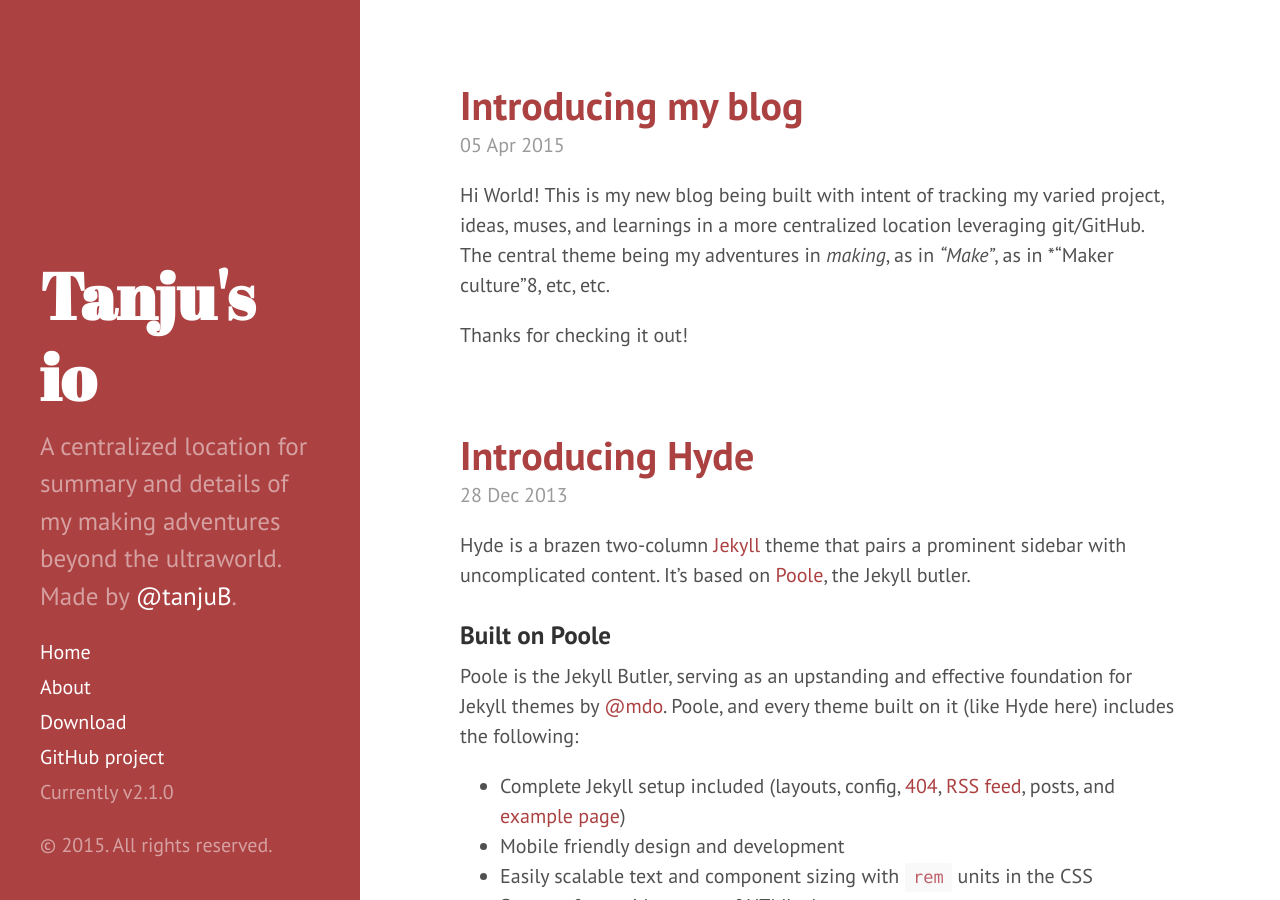
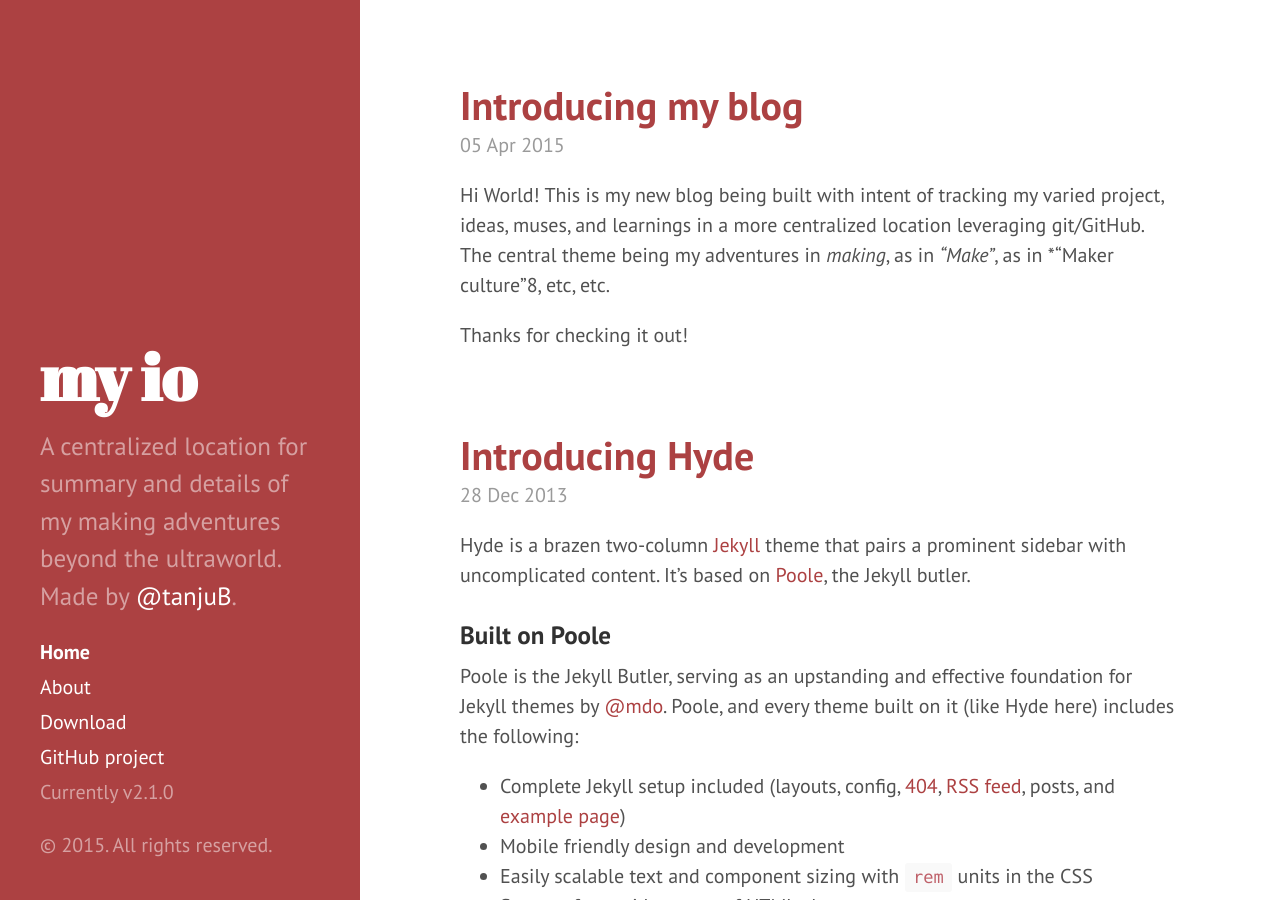
Before and after one commit to tanju-b/tanju-b.github.io, a Jekyll site: the page built from index.html, in a window 1280 px wide and 900 px high. Built offline with Jekyll 4.4.1, drawn with Linux system fonts in a browser that asks for light colours; Markdown is read by kramdown in place of the engine named in the settings; the list of posts is cut into pages by our own code.

Commit message:
setup rev

```diff
--- a/_config.yml
+++ b/_config.yml
@@ -7,11 +7,11 @@ permalink:        pretty
 relative_permalinks: true
 
 # Setup
-title:            Tanju's io
+title:            my io
 tagline:          'Make yo self before you wreck yo self'
 description:      'A centralized location for summary and details of my making adventures beyond the ultraworld. Made by <a href="https://twitter.com/tanjub" target="_blank">@tanjuB</a>.'
-#url:              http://hyde.getpoole.com
-#baseurl:          /
+url:              http://hyde.getpoole.com
+baseurl:          /
 
 author:
   name:           'Tanju Bayramoglu'
@@ -22,5 +22,5 @@ paginate:         5
 # Custom vars
 version:          2.1.0
 
-#github:
-#  repo:           https://github.com/poole/hyde
+github:
+  repo:           https://github.com/poole/hyde
```
